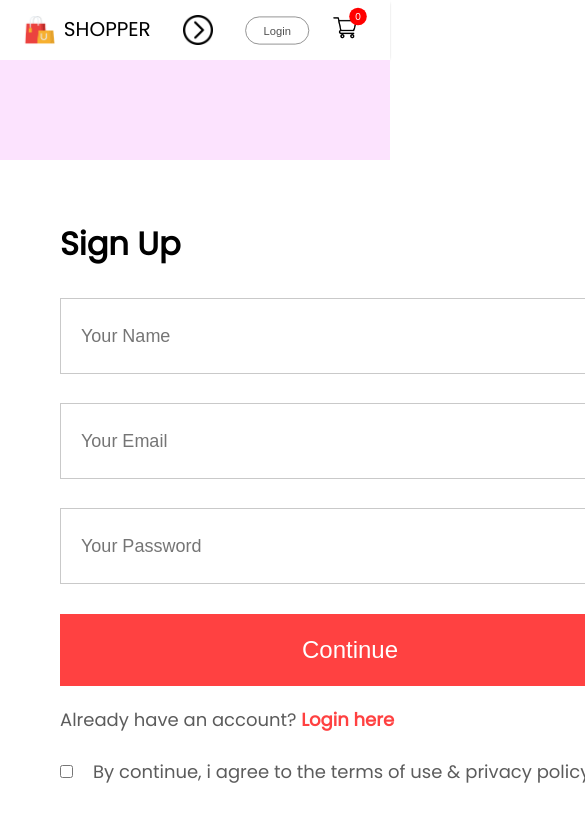
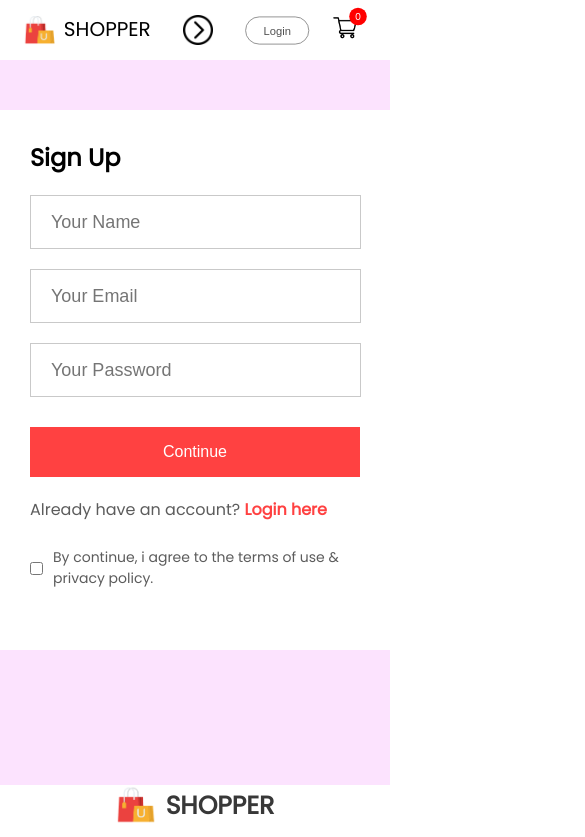
Before and after one commit to naveed-devOps/Ecommerce, a React (Create React App) app in the folder frontend/: page /login in a window 390 px wide. Shown: the top 837 px of the page, 585 px wide, since content can reach past the window. Built offline with nearby package versions, Linux system fonts and the light colour scheme.

Commit message:
make login screen responsive

```diff
--- a/frontend/src/Pages/CSS/LoginSignup.css
+++ b/frontend/src/Pages/CSS/LoginSignup.css
@@ -59,6 +59,65 @@
     font-size: 18px;
     font-weight: 500;
 }
-@media (max-width:1280px) {
+
+@media (max-width: 1280px) {
+    .loginsignup {
+        padding-top: 50px;
+    }
+
+    .loginsignup-container {
+        width: auto;
+        max-width: 500px;
+        max-height: 500px;
+    }
+
+    .loginsignup-container h1 {
+        margin: 10px 0;
+    }
+
+    .loginsignup-fields {
+        gap: 20px;
+        margin-top: 20px;
+    }
+
+    .loginsignup-fields input {
+        height: 65px;
+        width: 93%;
+    }
+    .loginsignup-container button{
+        width: 100%;
+    }
+    .loginsignup-login{
+        font-size: 16px;
+    }
+    .loginsignup-agree{
+        font-size: 14px;
+        gap: 10px;
+    }
+}
+
+@media (max-width: 800px) {
+
+
+    .loginsignup-container {
+       padding: 20px 30px;
+    }
+
+    .loginsignup-container h1 {
+        font-size: 24px;
+    }
+
+    .loginsignup-fields {
+
+        margin-top: 20px;
+    }
+
+    .loginsignup-fields input {
+        height: 50px;
+    }
+    .loginsignup-container button{
+        height: 50px;
+        font-size: 16px;
+    }
 
 }
```
